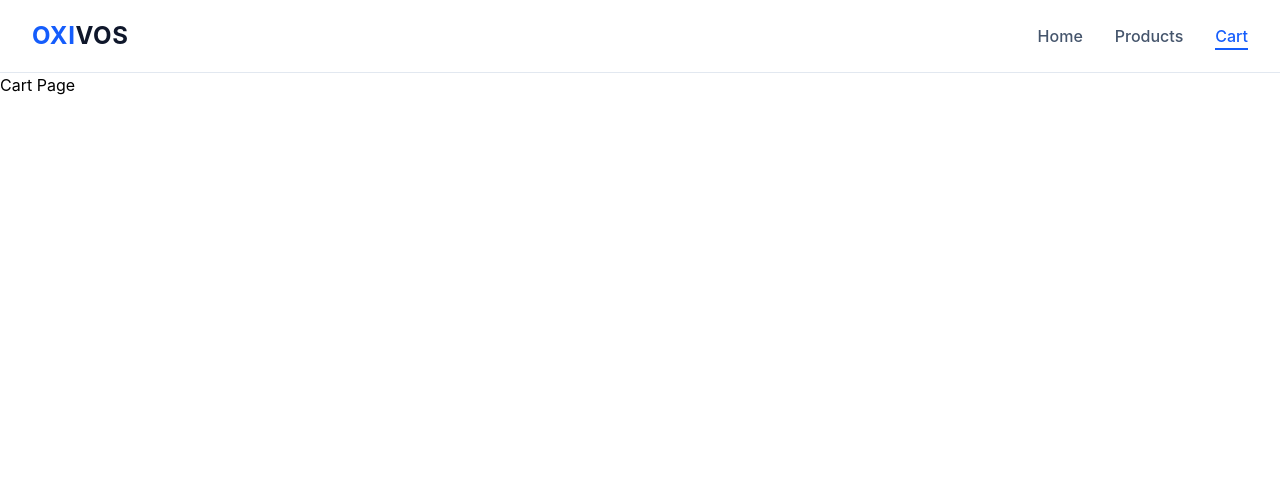
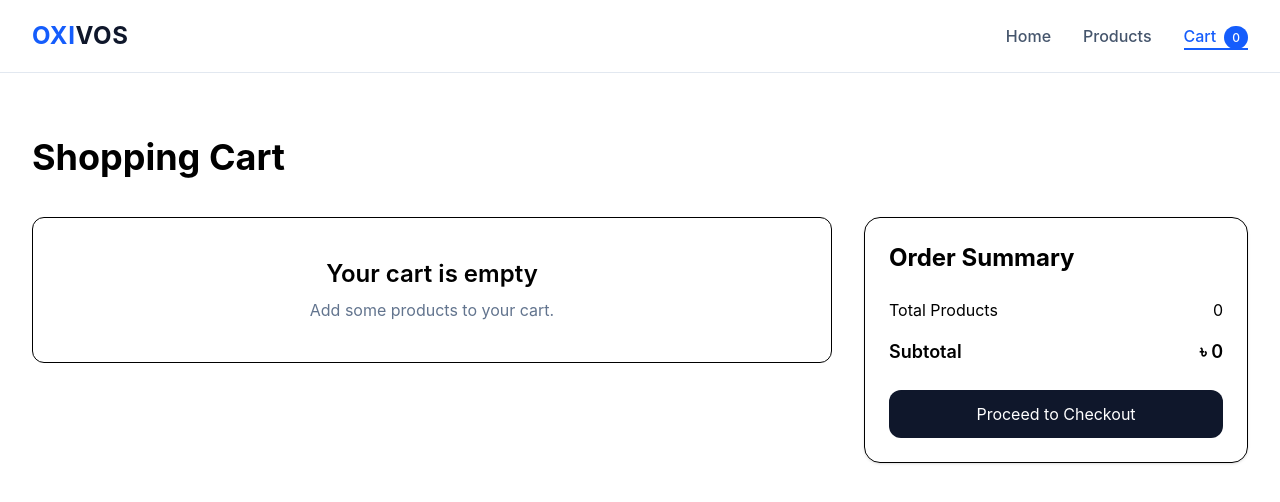
Before and after one commit to abdullahhodan123/OXIVOS, a React (Vite) app: page /cart in a window 1280 px wide. Shown: the top 502 px of the page. Built offline with nearby package versions, Linux system fonts and the light colour scheme.

Commit message:
added cart

```diff
--- a/src/components/layout/nabvar.jsx
+++ b/src/components/layout/nabvar.jsx
@@ -3,9 +3,11 @@ import { NavLink } from "react-router-dom";
 import { HiOutlineBars3, HiOutlineXMark } from "react-icons/hi2";
 import Container from "../common/Container";
 import { useEffect, useState } from "react";
+import useCart from "../../hooks/useCart";
 
 function Navbar() {
   const [isOpen, setIsOpen] = useState(false);
+  const { cartItems } = useCart();
 
  useEffect(() => {
   if (isOpen) {
@@ -40,6 +42,7 @@ function Navbar() {
               <span className="text-blue-600">OXI</span>VOS
             </NavLink>
 
+
             {/* Desktop Menu */}
             <ul className="hidden items-center gap-8 lg:flex">
   {navLinks.map((link) => (
@@ -57,6 +60,12 @@ function Navbar() {
         {({ isActive }) => (
           <>
             {link.name}
+
+            {link.name === "Cart" && (
+    <span className="ml-2 rounded-full bg-blue-600 px-2 py-1 text-xs text-white">
+      {cartItems.length}
+    </span>
+  )}
 
             <span
               className={`absolute bottom-0 left-0 h-0.5 bg-blue-600 transition-all duration-300 ${
--- a/src/context/CartContext.jsx
+++ b/src/context/CartContext.jsx
@@ -1,14 +1,88 @@
-import { createContext, useState } from "react";
+import { createContext, useEffect, useState } from "react";
 
 export const CartContext = createContext();
 
 function CartProvider({ children }) {
   const [cartItems, setCartItems] = useState([]);
 
-  const addToCart = (product) => {
-    console.log("Added:", product);
+  // Load cart from localStorage
+  useEffect(() => {
+    const storedCart = localStorage.getItem("cartItems");
 
-    setCartItems((prevItems) => [...prevItems, product]);
+    if (storedCart) {
+      setCartItems(JSON.parse(storedCart));
+    }
+  }, []);
+
+  // Save cart to localStorage
+  useEffect(() => {
+    localStorage.setItem("cartItems", JSON.stringify(cartItems));
+  }, [cartItems]);
+
+  // Add product to cart
+  const addToCart = (product, quantity = 1) => {
+    setCartItems((prevItems) => {
+      const existingProduct = prevItems.find(
+        (item) => item.id === product.id
+      );
+
+      if (existingProduct) {
+        return prevItems.map((item) =>
+          item.id === product.id
+            ? {
+                ...item,
+                quantity: item.quantity + quantity,
+              }
+            : item
+        );
+      }
+
+      return [
+        ...prevItems,
+        {
+          ...product,
+          quantity,
+        },
+      ];
+    });
+  };
+
+  // Remove product from cart
+  const removeFromCart = (id) => {
+    setCartItems((prevItems) =>
+      prevItems.filter((item) => item.id !== id)
+    );
+  };
+
+  // Increase quantity
+  const increaseCartQuantity = (id) => {
+    setCartItems((prevItems) =>
+      prevItems.map((item) =>
+        item.id === id
+          ? {
+              ...item,
+              quantity: item.quantity + 1,
+            }
+          : item
+      )
+    );
+  };
+
+  // Decrease quantity
+  const decreaseCartQuantity = (id) => {
+    setCartItems((prevItems) =>
+      prevItems.map((item) =>
+        item.id === id
+          ? {
+              ...item,
+              quantity:
+                item.quantity > 1
+                  ? item.quantity - 1
+                  : 1,
+            }
+          : item
+      )
+    );
   };
 
   return (
@@ -16,6 +90,9 @@ function CartProvider({ children }) {
       value={{
         cartItems,
         addToCart,
+        removeFromCart,
+        increaseCartQuantity,
+        decreaseCartQuantity,
       }}
     >
       {children}
--- a/src/pages/cart.jsx
+++ b/src/pages/cart.jsx
@@ -1,8 +1,135 @@
+import Container from "../components/common/Container";
+import useCart from "../hooks/useCart";
+
 function Cart() {
+  const {
+    cartItems,
+    removeFromCart,
+    increaseCartQuantity,
+    decreaseCartQuantity,
+  } = useCart();
+
+  const subtotal = cartItems.reduce(
+    (total, item) => total + item.price * item.quantity,
+    0
+  );
+
+  const totalProducts = cartItems.reduce(
+    (total, item) => total + item.quantity,
+    0
+  );
+
   return (
-    <main>
-      <h1>Cart Page</h1>
-    </main>
+    <Container>
+      <div className="py-16">
+        {/* Page Title */}
+        <h1 className="mb-10 text-4xl font-bold">
+          Shopping Cart
+        </h1>
+
+        <div className="grid gap-8 lg:grid-cols-3">
+
+          <div className="space-y-6 lg:col-span-2">
+            {cartItems.length === 0 ? (
+              <div className="rounded-xl border p-10 text-center">
+                <h2 className="text-2xl font-semibold">
+                  Your cart is empty
+                </h2>
+
+                <p className="mt-2 text-slate-500">
+                  Add some products to your cart.
+                </p>
+              </div>
+            ) : (
+              cartItems.map((item) => (
+                <div
+                  key={item.id}
+                  className="flex gap-6 rounded-xl border p-4 shadow-sm"
+                >
+                  {/* Product Image */}
+                  <img
+                    src={item.image}
+                    alt={item.name}
+                    className="h-28 w-28 rounded-lg object-cover"
+                  />
+
+                  {/* Product Details */}
+                  <div className="flex-1">
+                    <h2 className="text-xl font-semibold">
+                      {item.name}
+                    </h2>
+
+                    <p className="mt-2 text-slate-600">
+                      Price: ৳ {item.price}
+                    </p>
+
+                    {/* Quantity */}
+                    <div className="mt-4 flex items-center gap-4">
+                      <button
+                        onClick={() =>
+                          decreaseCartQuantity(item.id)
+                        }
+                        className="flex h-10 w-10 items-center justify-center rounded-lg border text-xl hover:bg-gray-100"
+                      >
+                        -
+                      </button>
+
+                      <span className="text-lg font-semibold">
+                        {item.quantity}
+                      </span>
+
+                      <button
+                        onClick={() =>
+                          increaseCartQuantity(item.id)
+                        }
+                        className="flex h-10 w-10 items-center justify-center rounded-lg border text-xl hover:bg-gray-100"
+                      >
+                        +
+                      </button>
+                    </div>
+
+                    <p className="mt-4 font-bold">
+                      Total: ৳{" "}
+                      {item.price * item.quantity}
+                    </p>
+
+                    <button
+                      onClick={() =>
+                        removeFromCart(item.id)
+                      }
+                      className="mt-4 rounded-lg bg-red-500 px-4 py-2 text-white transition hover:bg-red-600"
+                    >
+                      Remove
+                    </button>
+                  </div>
+                </div>
+              ))
+            )}
+          </div>
+
+
+          <div className="h-fit rounded-2xl border p-6 shadow-sm">
+            <h2 className="mb-6 text-2xl font-bold">
+              Order Summary
+            </h2>
+
+            <div className="flex justify-between">
+              <span>Total Products</span>
+              <span>{totalProducts}</span>
+            </div>
+
+            <div className="mt-4 flex justify-between text-lg font-semibold">
+              <span>Subtotal</span>
+              <span>৳ {subtotal}</span>
+            </div>
+
+            <button className="mt-6 w-full rounded-xl bg-slate-900 py-3 text-white transition hover:bg-blue-600">
+              Proceed to Checkout
+            </button>
+          </div>
+        </div>
+      </div>
+    </Container>
   );
 }
 
--- a/src/pages/productDetails.jsx
+++ b/src/pages/productDetails.jsx
@@ -167,7 +167,9 @@ const decreaseQuantity = () => {
 
       </div>
       <button
-  onClick={() => addToCart(product)}
+  onClick={() => {
+    console.log("Quantity:", quantity);
+    addToCart(product, quantity)}}
   className="mt-8 w-full rounded-xl bg-slate-900 py-3 font-semibold text-white transition hover:bg-blue-600"
 >
   Add to Cart
--- a/src/routes/appRoutes.jsx
+++ b/src/routes/appRoutes.jsx
@@ -4,6 +4,7 @@ import ProductDetails from '../pages/ProductDetails'
 import Cart from '../pages/Cart'
 import Checkout from '../pages/Checkout'
 import NotFound from '../pages/NotFound'
+
 
 
 function AppRoutes() {
```
